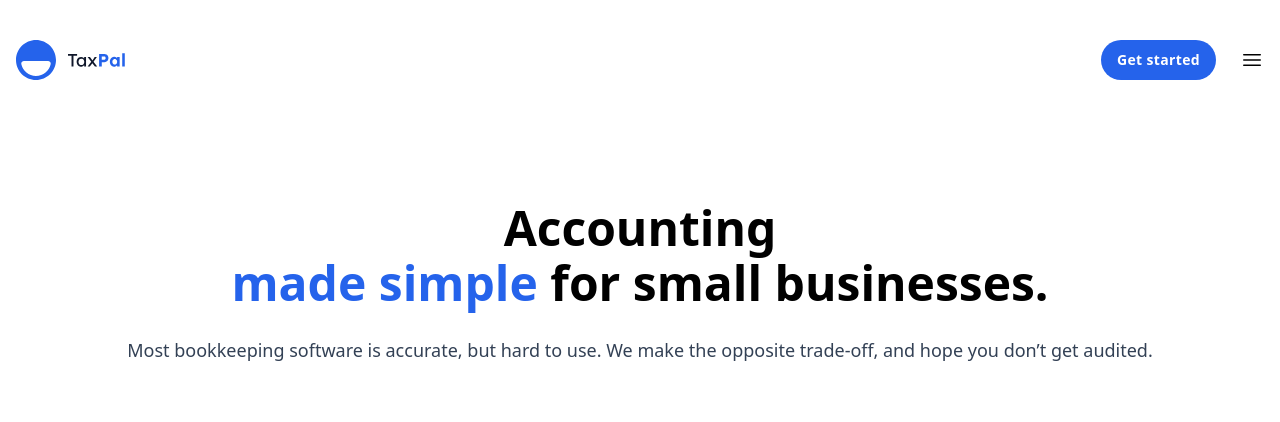
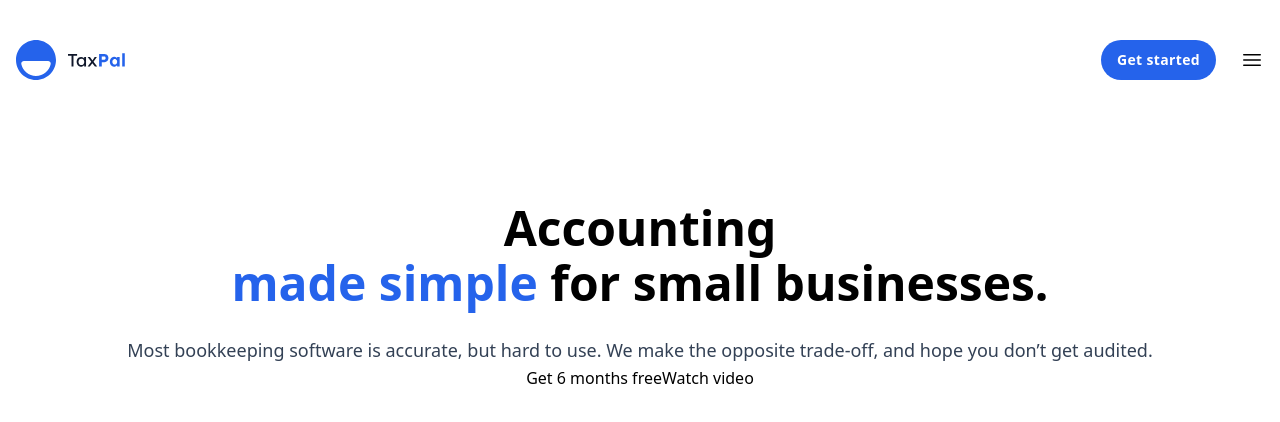
Before and after one commit to amine-omari/Taxpal-clone, a Next.js app: page / in a window 1280 px wide. Shown: the top 422 px of the page. Built offline with nearby package versions, Linux system fonts and the light colour scheme.

Commit message:
feat: add two buttons to the section

```diff
--- a/components/FirstSection.jsx
+++ b/components/FirstSection.jsx
@@ -1,6 +1,21 @@
+import Link from "next/link";
 import React from "react";
 
 const FirstSection = () => {
+  const buttonStyle = [
+    {
+      id: 1,
+      text: "Get 6 months free",
+      icon: false,
+      style: "",
+    },
+    {
+      id: 2,
+      text: "Watch video",
+      icon: true,
+      style: "",
+    },
+  ];
   return (
     <section className="px-4 pb-16 pt-20">
       <div className="text-center">
@@ -14,6 +29,14 @@ const FirstSection = () => {
           Most bookkeeping software is accurate, but hard to use. We make the
           opposite trade-off, and hope you don’t get audited.
         </p>
+        <div>
+          {buttonStyle.map(({ id, text, icon, style }) => (
+            <Link key={id} className={`${style}`} href="/">
+              {icon}
+              {text}
+            </Link>
+          ))}
+        </div>
       </div>
     </section>
   );
```
